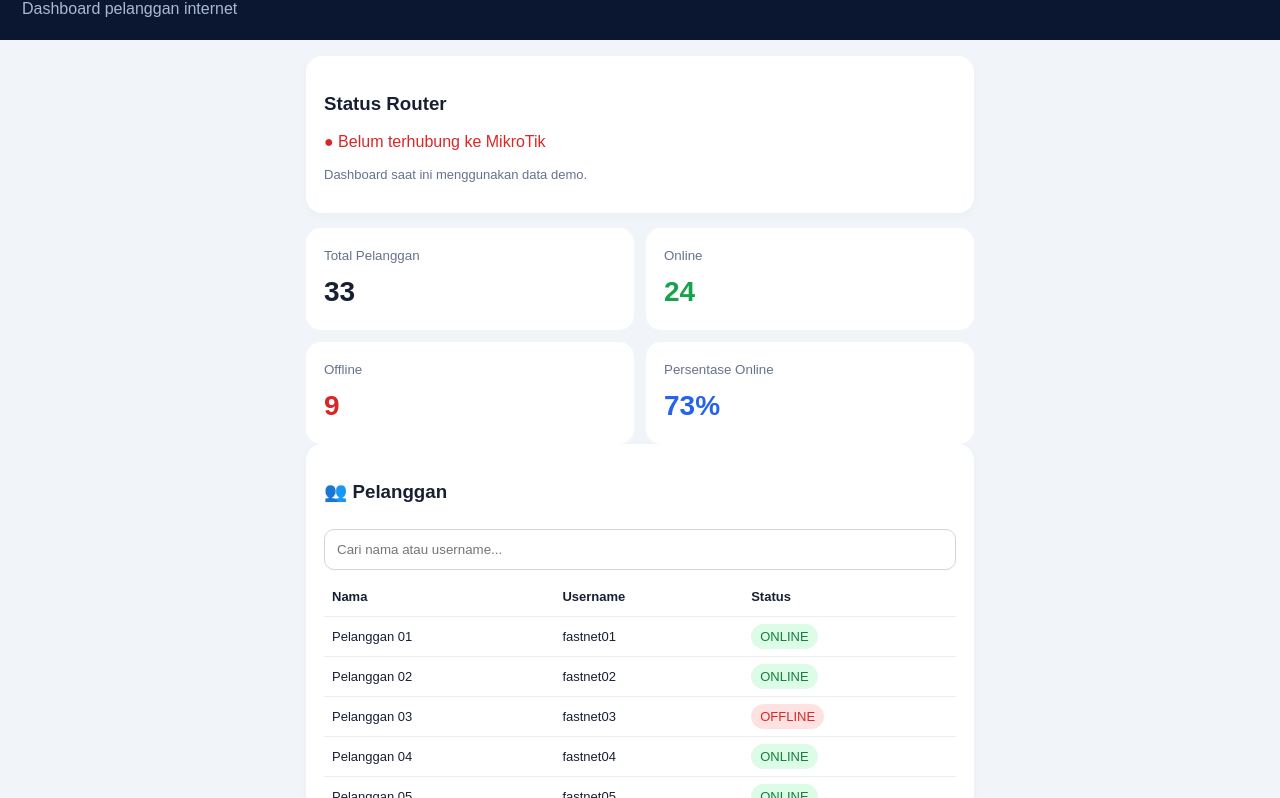
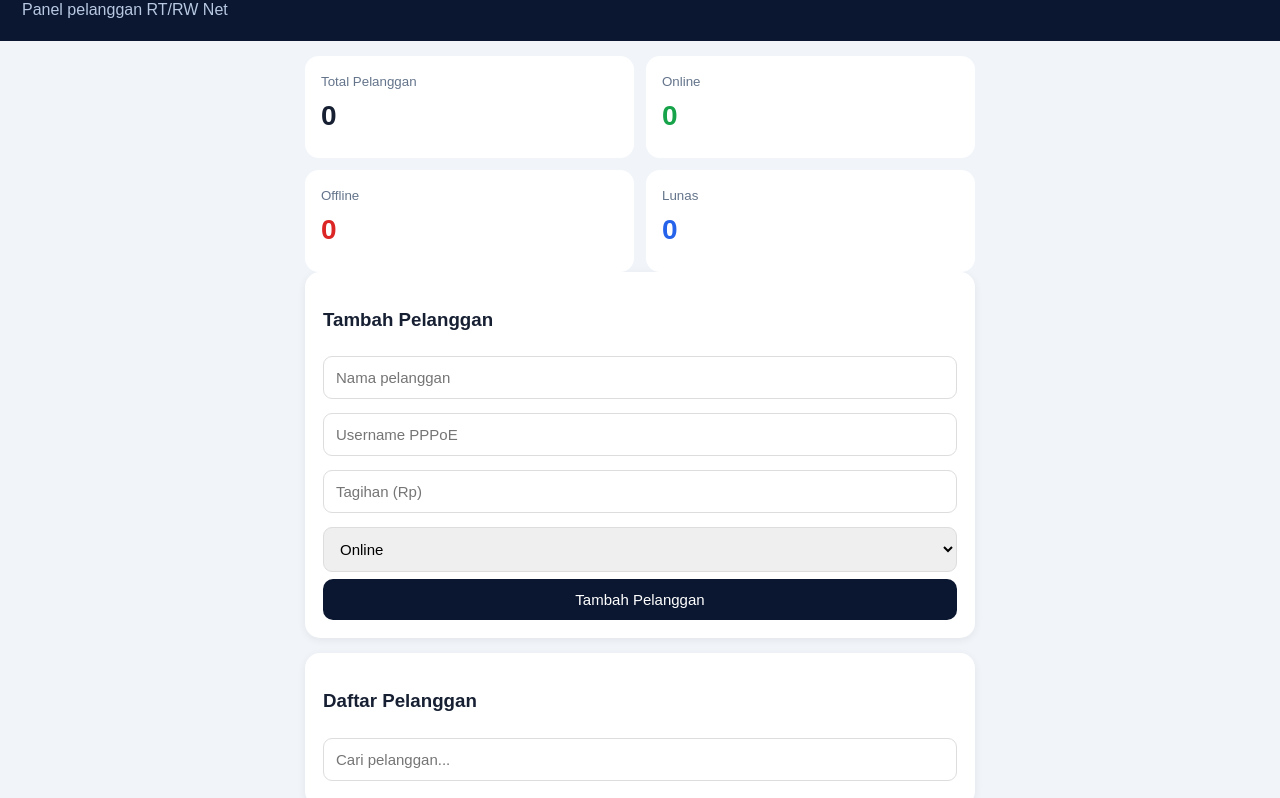
Before and after one commit to fastnet111/Fastnet_billing, a plain HTML site: page index.html in a window 1280 px wide. Shown: the part 57-855 px from the top of the page. Drawn offline with Linux system fonts and the light colour scheme.

Commit message:
Update index.html

```diff
--- a/index.html
+++ b/index.html
@@ -1,145 +1,168 @@
-
 <!DOCTYPE html>
 <html lang="id">
 <head>
 <meta charset="UTF-8">
-<meta name="viewport" content="width=device-width, initial-scale=1">
+<meta name="viewport" content="width=device-width,initial-scale=1">
 <title>Fastnet Billing</title>
 <style>
 *{box-sizing:border-box}
-body{margin:0;background:#f1f5f9;font-family:Arial,sans-serif;color:#172033}
+body{margin:0;font-family:Arial;background:#f1f5f9;color:#172033}
 header{background:#0b1730;color:white;padding:22px}
-header h1{margin:0;font-size:23px}
-header p{margin:8px 0 0;color:#aab8d0}
-.container{padding:16px;max-width:700px;margin:auto}
-.card{background:white;border-radius:16px;padding:18px;margin-bottom:15px;box-shadow:0 3px 12px #00000008}
+header h2{margin:0}
+header p{margin:8px 0 0;color:#b7c8e0}
+.container{padding:15px;max-width:700px;margin:auto}
+.card{background:white;padding:18px;border-radius:15px;margin-bottom:15px;box-shadow:0 2px 8px #0001}
 .grid{display:grid;grid-template-columns:1fr 1fr;gap:12px}
-.stat{border-radius:15px;padding:18px;background:white}
+.stat{border-radius:14px;padding:16px;background:#fff}
 .stat small{color:#64748b}
-.stat h2{font-size:28px;margin:12px 0 4px}
-.green{color:#16a34a}
-.red{color:#dc2626}
-.blue{color:#2563eb}
-button{border:0;background:#0b1730;color:white;padding:12px 16px;border-radius:10px;font-size:14px}
-input{width:100%;padding:12px;border:1px solid #d1d5db;border-radius:10px;margin:7px 0}
+.stat h2{font-size:28px;margin:10px 0}
+.green{color:#16a34a}.red{color:#dc2626}.blue{color:#2563eb}
+button{border:0;background:#0b1730;color:white;padding:12px;border-radius:10px;font-size:15px}
+input,select{width:100%;padding:12px;margin:7px 0;border:1px solid #ddd;border-radius:9px;font-size:15px}
+.row{display:flex;justify-content:space-between;align-items:center}
 table{width:100%;border-collapse:collapse}
-th,td{text-align:left;padding:12px 8px;border-bottom:1px solid #eee;font-size:13px}
-.badge{padding:5px 9px;border-radius:20px;background:#dcfce7;color:#15803d}
-.off{background:#fee2e2;color:#dc2626}
-.muted{color:#64748b;font-size:13px}
+td{padding:10px 5px;border-bottom:1px solid #eee;font-size:14px}
+.badge{padding:5px 8px;border-radius:8px;font-size:12px}
+.online{background:#dcfce7;color:#15803d}
+.offline{background:#fee2e2;color:#dc2626}
 </style>
 </head>
 <body>
+
 <header>
-<h1>🚀 FASTNET BILLING</h1>
-<p>Dashboard pelanggan internet</p>
+<h2>FASTNET BILLING</h2>
+<p>Panel pelanggan RT/RW Net</p>
 </header>
 
 <div class="container">
-<div class="card">
-<h3>Status Router</h3>
-<p id="routerStatus" class="red">● Belum terhubung ke MikroTik</p>
-<p class="muted">Dashboard saat ini menggunakan data demo.</p>
-</div>
 
 <div class="grid">
 <div class="stat">
 <small>Total Pelanggan</small>
-<h2 id="total">33</h2>
+<h2 id="total">0</h2>
 </div>
 <div class="stat">
 <small>Online</small>
-<h2 class="green" id="online">24</h2>
+<h2 class="green" id="online">0</h2>
 </div>
 <div class="stat">
 <small>Offline</small>
-<h2 class="red" id="offline">9</h2>
+<h2 class="red" id="offline">0</h2>
 </div>
 <div class="stat">
-<small>Persentase Online</small>
-<h2 class="blue" id="percent">73%</h2>
+<small>Lunas</small>
+<h2 class="blue" id="lunas">0</h2>
 </div>
 </div>
 
 <div class="card">
-<h3>👥 Pelanggan</h3>
-<input id="search" placeholder="Cari nama atau username..." oninput="searchData()">
+<h3>Tambah Pelanggan</h3>
+<input id="nama" placeholder="Nama pelanggan">
+<input id="user" placeholder="Username PPPoE">
+<input id="harga" type="number" placeholder="Tagihan (Rp)">
+<select id="status">
+<option value="online">Online</option>
+<option value="offline">Offline</option>
+</select>
+<button onclick="tambah()" style="width:100%">Tambah Pelanggan</button>
+</div>
+
+<div class="card">
+<h3>Daftar Pelanggan</h3>
+<input id="cari" placeholder="Cari pelanggan..." oninput="render()">
 <div style="overflow-x:auto">
 <table>
-<thead>
-<tr><th>Nama</th><th>Username</th><th>Status</th></tr>
-</thead>
 <tbody id="list"></tbody>
 </table>
 </div>
 </div>
 
-<div class="card">
-<h3>⚙️ Pengaturan MikroTik</h3>
-<p class="muted">Pengaturan koneksi router (belum aktif)</p>
-<input placeholder="IP MikroTik" id="ip">
-<input placeholder="Username API" id="user">
-<input placeholder="Password API" id="pass" type="password">
-<button onclick="saveSettings()">Simpan Pengaturan</button>
-<p class="muted">Koneksi langsung belum diaktifkan. Integrasi membutuhkan server penghubung yang aman.</p>
-</div>
-
-<div class="card">
-<h3>Fastnet Indo Data</h3>
-<p class="muted">Aplikasi billing & monitoring jaringan</p>
-</div>
 </div>
 
 <script>
-const customers=[
-["Pelanggan 01","fastnet01","online"],
-["Pelanggan 02","fastnet02","online"],
-["Pelanggan 03","fastnet03","offline"],
-["Pelanggan 04","fastnet04","online"],
-["Pelanggan 05","fastnet05","online"],
-["Pelanggan 06","fastnet06","offline"],
-["Pelanggan 07","fastnet07","online"],
-["Pelanggan 08","fastnet08","online"],
-["Pelanggan 09","fastnet09","offline"],
-["Pelanggan 10","fastnet10","online"],
-["Pelanggan 11","fastnet11","online"],
-["Pelanggan 12","fastnet12","online"],
-["Pelanggan 13","fastnet13","offline"],
-["Pelanggan 14","fastnet14","online"],
-["Pelanggan 15","fastnet15","online"],
-["Pelanggan 16","fastnet16","offline"],
-["Pelanggan 17","fastnet17","online"],
-["Pelanggan 18","fastnet18","online"],
-["Pelanggan 19","fastnet19","online"],
-["Pelanggan 20","fastnet20","offline"],
-["Pelanggan 21","fastnet21","online"],
-["Pelanggan 22","fastnet22","online"],
-["Pelanggan 23","fastnet23","offline"],
-["Pelanggan 24","fastnet24","online"],
-["Pelanggan 25","fastnet25","online"],
-["Pelanggan 26","fastnet26","offline"],
-["Pelanggan 27","fastnet27","online"],
-["Pelanggan 28","fastnet28","online"],
-["Pelanggan 29","fastnet29","offline"],
-["Pelanggan 30","fastnet30","online"],
-["Pelanggan 31","fastnet31","online"],
-["Pelanggan 32","fastnet32","online"],
-["Pelanggan 33","fastnet33","offline"]
-];
+let data=JSON.parse(localStorage.getItem("fastnetdata")||"[]");
 
-function render(data){
-document.getElementById("list").innerHTML=data.map(c=>
-`<tr><td>${c[0]}</td><td>${c[1]}</td><td><span class="badge ${c[2]==="offline"?"off":""}">${c[2].toUpperCase()}</span></td></tr>`
-).join("");
+function simpan(){
+localStorage.setItem("fastnetdata",JSON.stringify(data));
+render();
 }
-function searchData(){
-let q=document.getElementById("search").value.toLowerCase();
-render(customers.filter(c=>c[0].toLowerCase().includes(q)||c[1].toLowerCase().includes(q)));
+
+function tambah(){
+let n=document.getElementById("nama").value.trim();
+let u=document.getElementById("user").value.trim();
+let h=document.getElementById("harga").value;
+let s=document.getElementById("status").value;
+
+if(!n||!u||!h){
+alert("Isi semua data!");
+return;
 }
-function saveSettings(){
-alert("Pengaturan dicatat pada demo. Koneksi MikroTik belum diaktifkan.");
+
+data.push({nama:n,user:u,harga:Number(h),status:s,lunas:false});
+
+document.getElementById("nama").value="";
+document.getElementById("user").value="";
+document.getElementById("harga").value="";
+
+simpan();
 }
-render(customers);
+
+function hapus(i){
+if(confirm("Hapus pelanggan ini?")){
+data.splice(i,1);
+simpan();
+}
+}
+
+function bayar(i){
+data[i].lunas=!data[i].lunas;
+simpan();
+}
+
+function render(){
+let q=document.getElementById("cari").value.toLowerCase();
+let filtered=data.map((x,i)=>({...x,i})).filter(x=>
+x.nama.toLowerCase().includes(q)||x.user.toLowerCase().includes(q)
+);
+
+document.getElementById("total").innerText=data.length;
+document.getElementById("online").innerText=data.filter(x=>x.status==="online").length;
+document.getElementById("offline").innerText=data.filter(x=>x.status==="offline").length;
+document.getElementById("lunas").innerText=data.filter(x=>x.lunas).length;
+
+document.getElementById("list").innerHTML=filtered.map(x=>`
+<tr>
+<td>
+<strong>${escapeHtml(x.nama)}</strong><br>
+<small>${escapeHtml(x.user)}</small><br>
+Rp ${x.harga.toLocaleString("id-ID")}<br>
+<span class="badge ${x.status==="online"?"online":"offline"}">
+${x.status.toUpperCase()}
+</span>
+<br>
+<span class="${x.lunas?"green":"red"}">
+${x.lunas?"LUNAS":"BELUM BAYAR"}
+</span>
+</td>
+<td style="text-align:right">
+<button onclick="bayar(${x.i})" style="margin-bottom:6px">
+${x.lunas?"Batalkan":"Bayar"}
+</button><br>
+<button onclick="hapus(${x.i})" style="background:#dc2626">Hapus</button>
+</td>
+</tr>
+`).join("");
+}
+
+function escapeHtml(s){
+return String(s).replace(/[&<>"']/g,c=>({
+"&":"&amp;","<":"&lt;",">":"&gt;",
+'"':"&quot;","'":"&#39;"
+}[c]));
+}
+
+render();
 </script>
+
 </body>
 </html>
```
